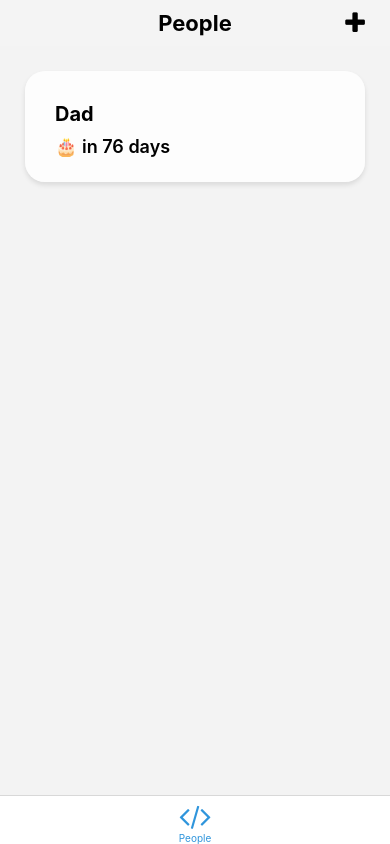
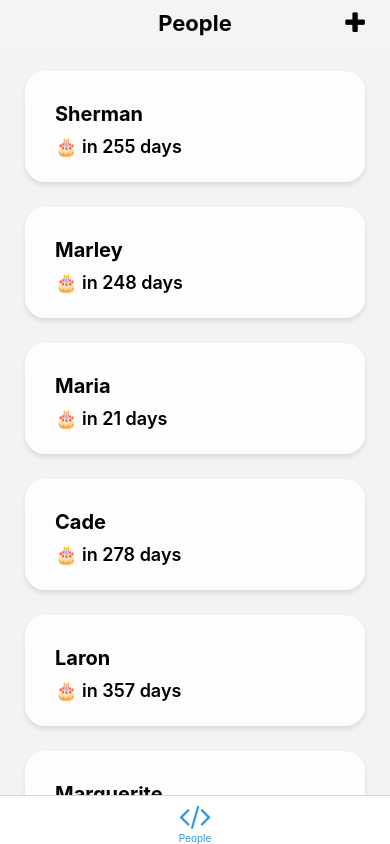
Before and after one commit to distinctmind/netwrk, a React Native app: screen /Upcoming in a window 390 px wide. Built offline with nearby package versions, Linux system fonts and the light colour scheme; what expo-linking would draw is missing.

Commit message:
React Animation. Interpolation, learning about mapping scroll value to scale property, to animate items out of view.

```diff
--- a/components/PersonItem.tsx
+++ b/components/PersonItem.tsx
@@ -1,4 +1,4 @@
-import { Text, View, StyleSheet, Pressable } from "react-native";
+import { Animated, Text, View, StyleSheet, Pressable } from "react-native";
 import moment from "moment";
 
 const daysUntilBirthday = (birthday: Date) => {
@@ -28,20 +28,25 @@ const getBirthdayText = (birthday: Date) => {
 
 function PersonItem({
   name,
+  scale,
   birthday,
   onPress,
 }: {
   name: string;
+  scale: Animated.AnimatedInterpolation;
   birthday: Date;
   onPress: () => void;
 }) {
   return (
+    <Animated.View style={{ transform: [{ scale: scale }] }}>
       <Pressable onPress={onPress}>
+        {/* <Animated.View style={[styles.container, { transform: [{ scale }] }]}> */}
         <View style={styles.container}>
           <Text style={styles.title}>{name}</Text>
           <Text style={styles.subtitle}>{getBirthdayText(birthday)}</Text>
         </View>
       </Pressable>
+    </Animated.View>
   );
 }
 
--- a/package.json
+++ b/package.json
@@ -28,6 +28,7 @@
     "expo-status-bar": "~1.3.0",
     "expo-system-ui": "~1.2.0",
     "expo-web-browser": "~10.2.0",
+    "faker-js": "^1.0.0",
     "moment": "^2.29.3",
     "react": "17.0.2",
     "react-dom": "17.0.2",
@@ -38,6 +39,7 @@
   },
   "devDependencies": {
     "@babel/core": "^7.12.9",
+    "@faker-js/faker": "^7.3.0",
     "@types/react": "~17.0.21",
     "@types/react-native": "~0.66.13",
     "jest": "^26.6.3",
--- a/screens/PeopleScreen.tsx
+++ b/screens/PeopleScreen.tsx
@@ -1,5 +1,11 @@
-import { useState } from "react";
-import { FlatList, Pressable, SafeAreaView, StyleSheet } from "react-native";
+import { useState, useRef } from "react";
+import {
+  Animated,
+  FlatList,
+  Pressable,
+  SafeAreaView,
+  StyleSheet,
+} from "react-native";
 import { FontAwesome } from "@expo/vector-icons";
 import EditScreenInfo from "../components/EditScreenInfo";
 import PersonItem from "../components/PersonItem";
@@ -7,6 +13,7 @@ import { Text, View } from "../components/Themed";
 
 import { RootTabScreenProps } from "../types";
 import { Person } from "./types";
+import { faker } from "@faker-js/faker";
 
 const [EDIT, ADD] = ["edit", "add"];
 
@@ -17,13 +24,20 @@ let Dad: Person = {
 };
 const initialList = [Dad];
 
-function Separator() {
-  return <View style={styles.separator} />;
-}
+const ITEM_SIZE = 111 + 29;
+
+const data: Person[] = [...Array(10).keys()].map((_, i) => {
+  return {
+    id: i,
+    name: faker.name.firstName(),
+    birthday: faker.date.birthdate(),
+  };
+});
 
 export default function PeopleScreen({
   navigation,
 }: RootTabScreenProps<"PeopleTab">) {
+  const scrollY = useRef(new Animated.Value(0)).current;
   const [people, setPeople] = useState(initialList);
 
   const addPerson = (person: Person) => {
@@ -61,12 +75,40 @@ export default function PeopleScreen({
           />
         </Pressable>
       </View>
-      <FlatList
-        data={people}
+      <Animated.FlatList
+        data={data}
+        // scrollEventThrottle={1}
+        onScroll={Animated.event(
+          [
+            {
+              nativeEvent: { contentOffset: { y: scrollY } },
+            },
+          ],
+          { useNativeDriver: true }
+        )}
+        /*
+        onScroll={(e) => {
+          setScroll(e.nativeEvent.contentOffset.y);
+          scrollY.setValue(e.nativeEvent.contentOffset.y);
+          // console.log(e.nativeEvent.contentOffset.y);
+        }}
+        */
         contentContainerStyle={{ padding: 25 }}
-        renderItem={({ item: person }) => (
+        renderItem={({ item: person, index }) => {
+          const inputRange = [
+            -1,
+            0,
+            ITEM_SIZE * index,
+            ITEM_SIZE * (index + 3),
+          ];
+          const scale = scrollY.interpolate({
+            inputRange,
+            outputRange: [1, 1, 1, 0],
+          });
+          return (
             <PersonItem
               name={person.name}
+              scale={scale}
               birthday={person.birthday}
               onPress={() =>
                 navigation.navigate("Person", {
@@ -76,9 +118,10 @@ export default function PeopleScreen({
                 })
               }
             />
-        )}
+          );
+        }}
         // ItemSeparatorComponent={Separator}
-      ></FlatList>
+      ></Animated.FlatList>
     </SafeAreaView>
   );
 }
```
Also changed, not shown: 1 other file (tests, documents, lock files or other folders). Lines whose indentation alone changed are shown as unchanged.
